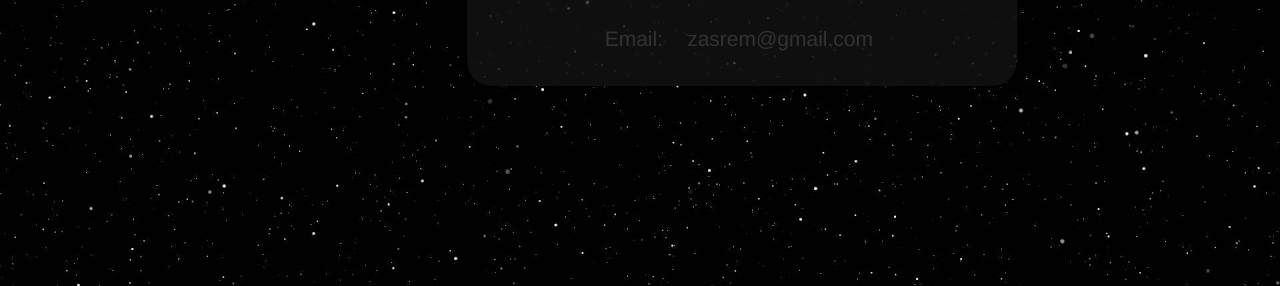
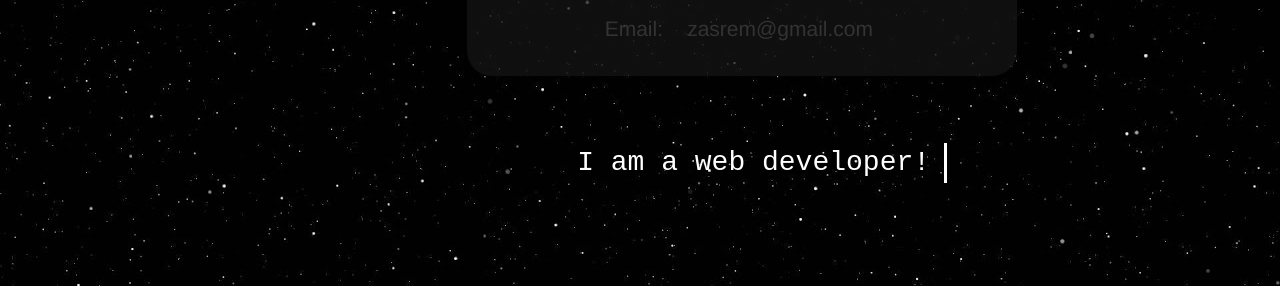
Before and after one commit to young-tea/MyWebSite, a website: page index.html in a window 1280 px wide. Shown: the part 514-800 px from the top of the page. Drawn offline with nearby package versions, Linux system fonts and the light colour scheme; a web font is replaced by a local one.

Commit message:
added the i am web developer! animated text

```diff
--- a/assets/css/style.css
+++ b/assets/css/style.css
@@ -23,7 +23,7 @@
 
 .center-container {
     position: relative;
-    height: 500px;
+    height: 600px;
 }
 
 h1 {
@@ -106,3 +106,31 @@
     color: #777;
     text-decoration: none;
 }
+
+.wrapper {
+    margin-top: 35%;
+    margin-left: 20%;
+}
+
+.typing-demo {
+    color: #fff;
+    width: 22ch;
+    animation: typing 5s steps(22), blink .5s step-end infinite alternate;
+    white-space: nowrap;
+    overflow: hidden;
+    border-right: 3px solid;
+    font-family: monospace;
+    font-size: 2em;
+}
+
+@keyframes typing {
+    from{
+        width: 0
+    }
+}
+
+@keyframes blink {
+    50% {
+        border-color: transparent
+    }
+}
--- a/index.html
+++ b/index.html
@@ -83,6 +83,16 @@
 
           </div>
 
+          <div class="wrapper">
+
+            <div class="typing-demo">
+
+              I am a web developer!
+
+            </div>
+
+          </div>
+
         </div>
 
       </div>
```
